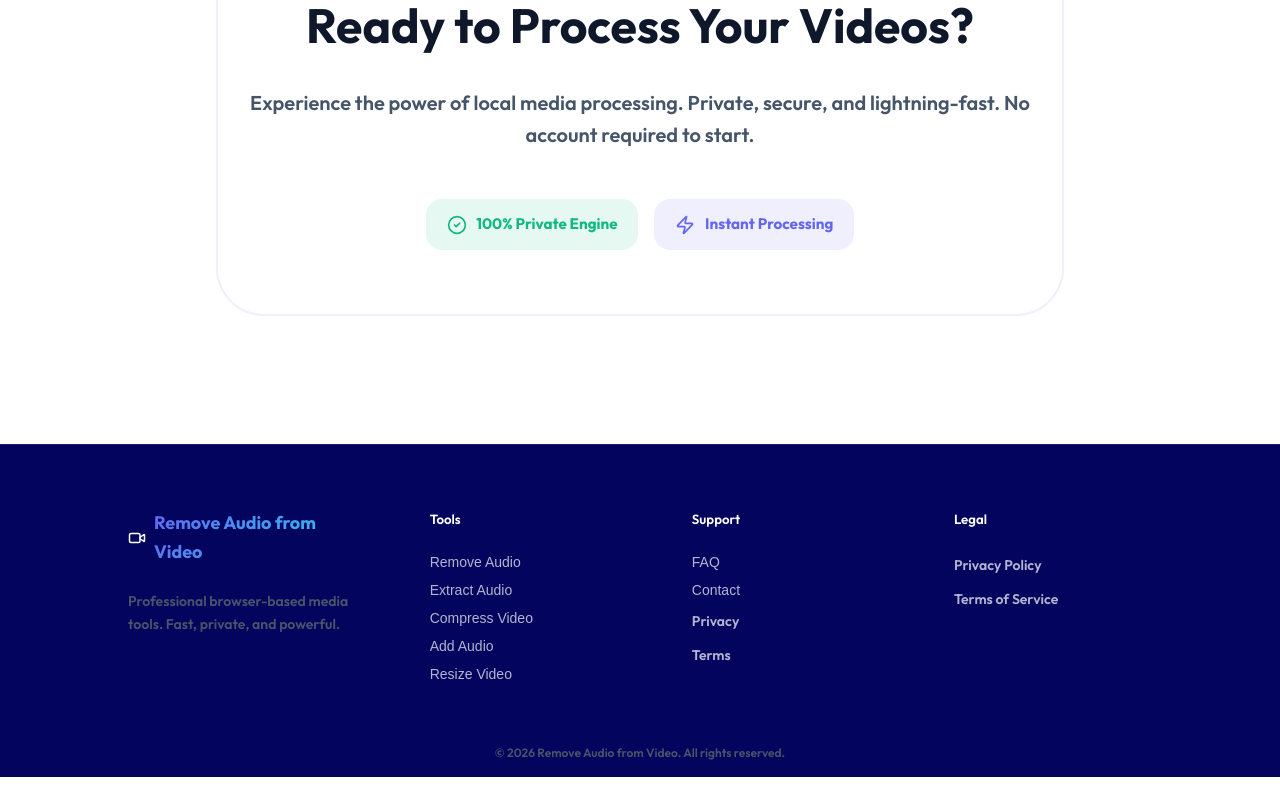
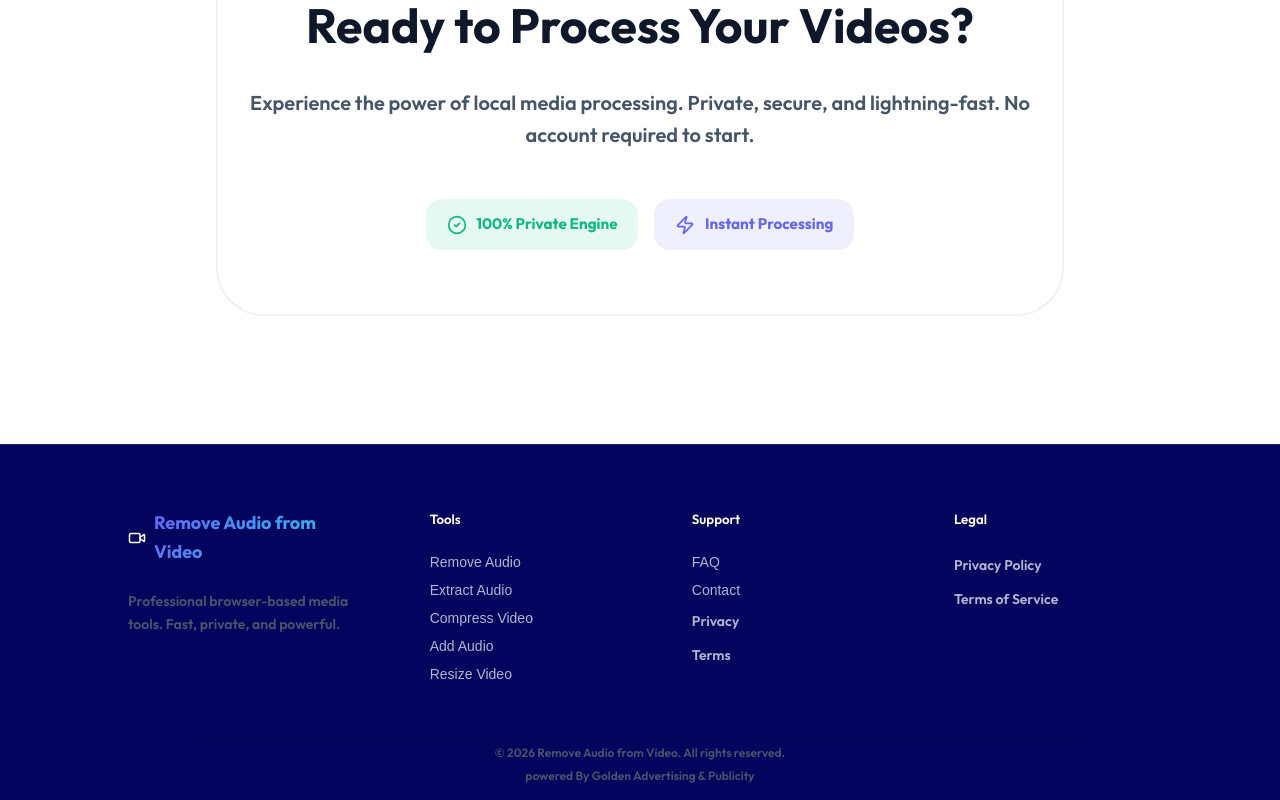
Before and after one commit to pragathigap/VideoAudioRemover, a React (Vite) app: page / in a window 1280 px wide. Shown: the part 1643-2443 px from the top of the page. Before the commit the page ends 2420 px from the top, so only its background shows below. Built offline with nearby package versions, Linux system fonts and the light colour scheme.

Commit message:
feat: add Footer component with site navigation and legal links

```diff
--- a/src/components/Footer.tsx
+++ b/src/components/Footer.tsx
@@ -59,8 +59,9 @@ const Footer: React.FC<FooterProps> = ({ onNavigate }) => {
           <a href="/terms-of-service.html" onClick={(e) => { e.preventDefault(); navigate('terms'); }} className="footer-link-btn text-left">Terms of Service</a>
         </div>
       </div>
-      <div className="max-w-4xl mx-auto mt-12 pt-8 border-t border-glass-border text-center text-xs text-text-muted">
-        © {new Date().getFullYear()} Remove Audio from Video. All rights reserved.
+      <div className="max-w-4xl mx-auto mt-12 pt-8 border-t border-glass-border text-center text-xs text-text-muted flex flex-col items-center gap-1">
+        <span>© {new Date().getFullYear()} Remove Audio from Video. All rights reserved.</span>
+        <span>powered By Golden Advertising & Publicity</span>
       </div>
     </footer>
   );
```
